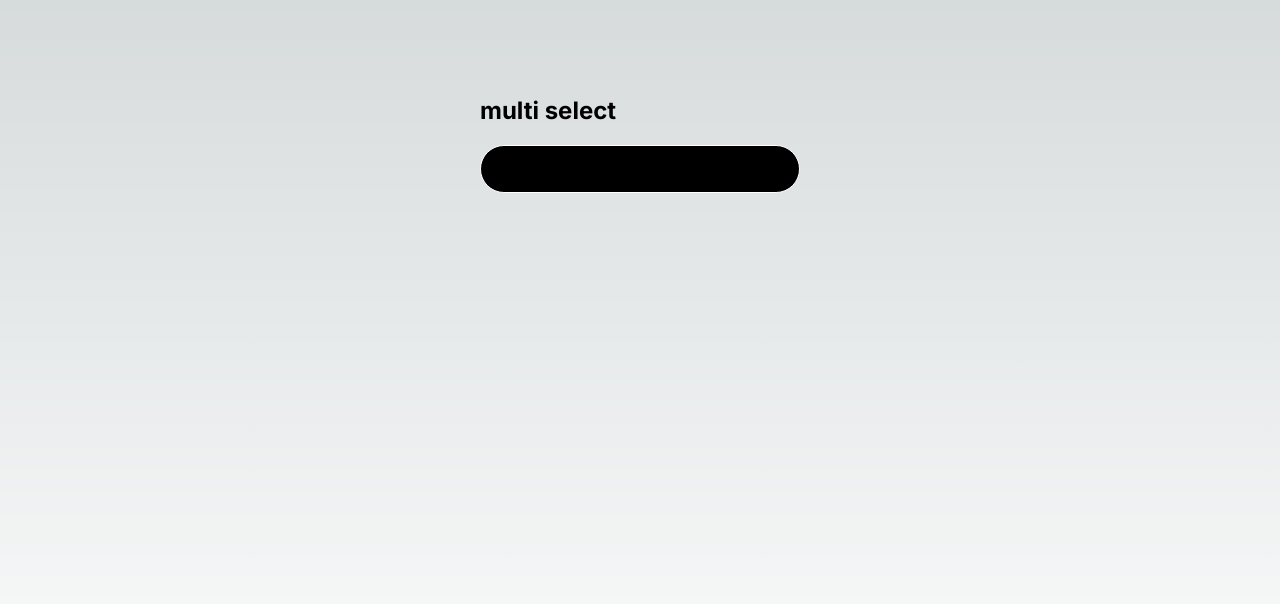
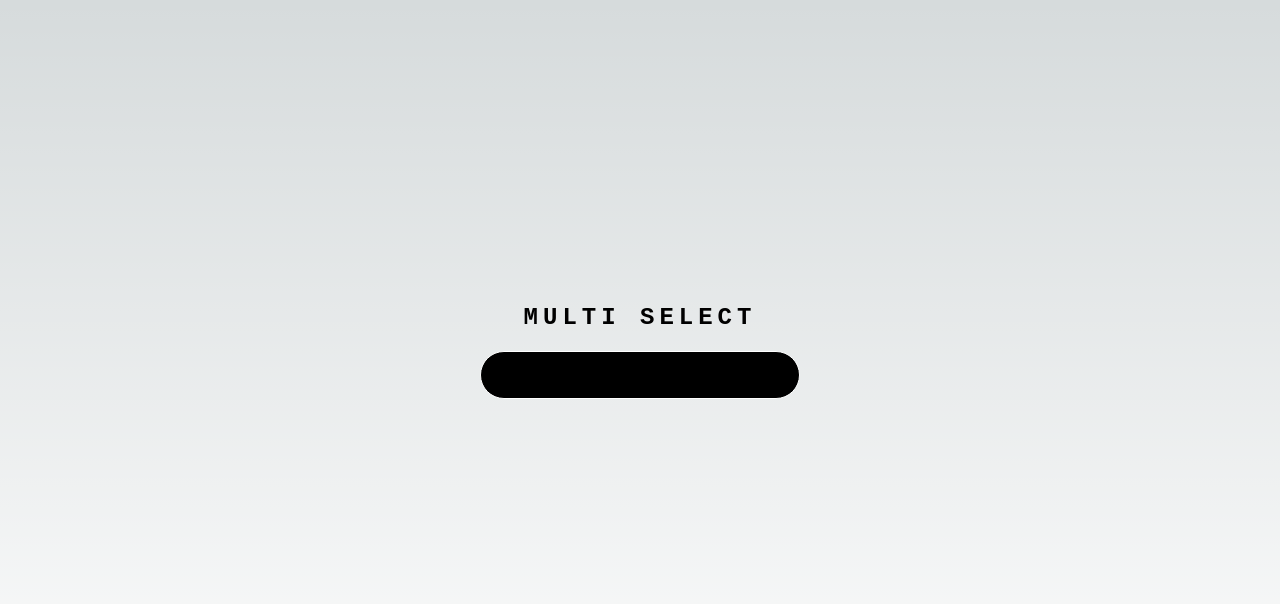
Before and after one commit to Blackadder331/Next-Multi-Select, a Next.js app: page / in a window 1280 px wide. Shown: the top 604 px of the page. Built offline with nearby package versions, Linux system fonts and the light colour scheme.

Commit message:
fix styles on dropdown

```diff
--- a/components/multi-select.module.scss
+++ b/components/multi-select.module.scss
@@ -9,20 +9,45 @@
   border: 1px solid #fff;
   padding: 0.5rem 1rem;
   border-radius: 20rem;
+
+  display: flex;
+  justify-content: space-between;
+  align-items: center;
+  position: relative;
+  flex-wrap: wrap;
+}
+
+.selector span {
+  z-index: 3;
+}
+
+.arrow {
+  position: absolute;
+  right: 1rem;
+  padding-inline: 3rem 0.5rem;
+  background-image: linear-gradient(
+    to right,
+    rgba(255, 0, 0, 0) 0%,
+    #000000 70%
+  );
 }
 
 .selections {
   border-inline: 1px solid #fff;
   border-bottom: 1px solid #fff;
-  padding: 40px 10px 30px 10px;
+  padding: 35px 10px 20px 10px;
   margin-top: -1.5rem;
+
+  border-radius: 0 0 1.5rem 1.5rem;
+  position: relative;
+  z-index: 2;
   background-color: #000;
-  border-radius: 0 0 1.5rem 1.5rem;
 }
 
 .selections div {
   margin-bottom: 0.5rem;
 }
+
 .selections div label input {
   margin: 0.5rem;
 }
--- a/components/multi-select.tsx
+++ b/components/multi-select.tsx
@@ -3,49 +3,6 @@ import { useState } from "react";
 import styles from "./multi-select.module.scss";
 
 function MultiSelect() {
-  // VERSION 1
-  //   console.log("Hello World");
-
-  //   return (
-  //     <div>
-  //       <h1>I am a Multi Select Component</h1>
-  //     </div>
-  //   );
-
-  // VERSION 2
-  //   const options = ["Option 1", "Option 2", "Option 3", "Option 4", "Option 5"];
-  //   const [selectedOptions, setSelectedOptions] = useState([]);
-
-  //   const handleSelect = (event) => {
-  //     const value = event.target.value;
-  //     setSelectedOptions((prevState) =>
-  //       prevState.includes(value)
-  //         ? prevState.filter((option) => option !== value)
-  //         : [...prevState, value]
-  //     );
-  //   };
-
-  //   return (
-  //     <div>
-  //       {options.map((option) => (
-  //         <div key={option}>
-  //           <label>
-  //             <input
-  //               type="checkbox"
-  //               value={option}
-  //               onChange={handleSelect}
-  //               checked={selectedOptions.includes(option)}
-  //             />
-  //             {option}
-  //           </label>
-  //         </div>
-  //       ))}
-  //       <p>Selected options: {selectedOptions.join(", ")}</p>
-  //     </div>
-  //   );
-  // }
-
-  // VERSION 3
   const options = ["Option 1", "Option 2", "Option 3", "Option 4", "Option 5"];
   const [selectedOptions, setSelectedOptions] = useState<string[]>([]);
   const [isOpen, setIsOpen] = useState(false);
@@ -65,12 +22,15 @@ function MultiSelect() {
   return (
     <div>
       <div onClick={toggleDropdown} className={styles.selector}>
-        {(selectedOptions.length > 0
-          ? selectedOptions.join(", ")
-          : "Select options...") + (isOpen ? "▲" : "▼")}
+        <span>
+          {selectedOptions.length > 0
+            ? selectedOptions.join(", ")
+            : "Select options..."}
+        </span>
+        <span className={styles.arrow}>{isOpen ? "▲" : "▼"}</span>
       </div>
       {isOpen && (
-        <div style={{  }} className={styles.selections}>
+        <div style={{}} className={styles.selections}>
           {options.map((option) => (
             <div key={option}>
               <label>
--- a/src/app/globals.css
+++ b/src/app/globals.css
@@ -100,6 +100,14 @@ a {
   text-decoration: none;
 }
 
+h1 {
+  font-family: "Supply", monospace;
+  text-transform: uppercase;
+  letter-spacing: 5px;
+  font-size: 1.5rem;
+  text-align: center;
+}
+
 @media (prefers-color-scheme: dark) {
   html {
     color-scheme: dark;
--- a/src/app/page.module.css
+++ b/src/app/page.module.css
@@ -1,8 +1,12 @@
 .main {
   display: flex;
   flex-direction: column;
-  justify-content: space-between;
+  justify-content: flex-start;
   align-items: center;
   padding: 6rem;
   min-height: 100vh;
 }
+
+.main section {
+  padding-top: calc(50vh - 12rem);
+}
```
